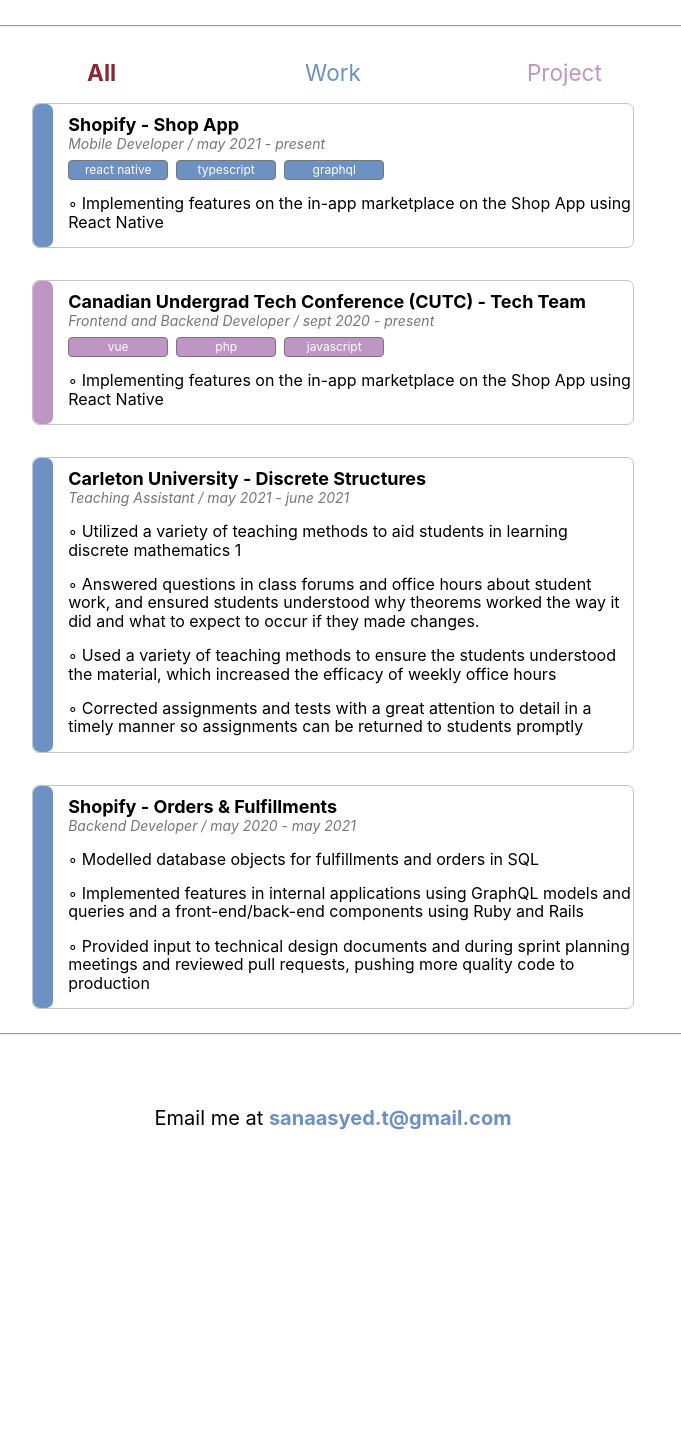
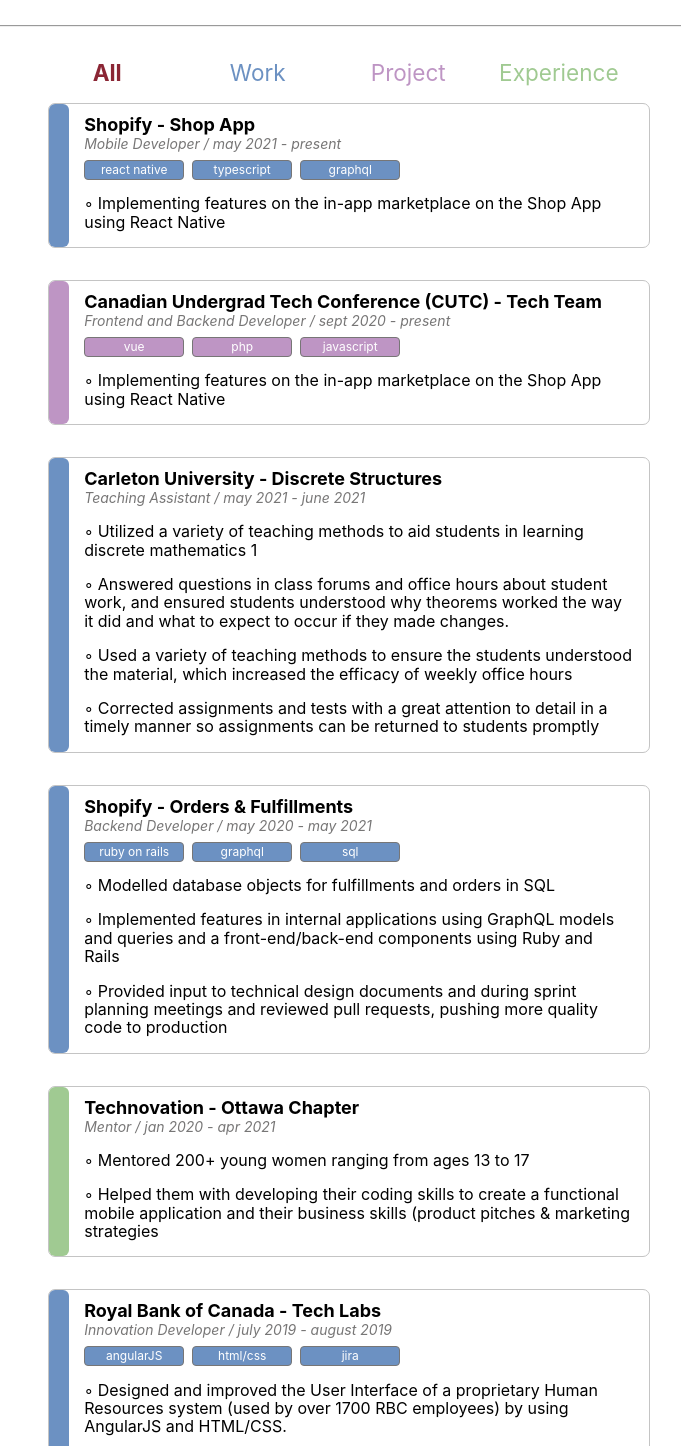
Before and after one commit to sanaasy/portfolio, a React (Create React App) app: page / in a window 1280 px wide. Shown: the part 464-1910 px from the top of the page, without its empty margins (307-988 px from the left). Before the commit the page ends 1675 px from the top, so only its background shows below. Built offline with nearby package versions, Linux system fonts and the light colour scheme.

Commit message:
adding more data

```diff
--- a/src/Showcase.tsx
+++ b/src/Showcase.tsx
@@ -14,6 +14,7 @@
   All: '#8B2635',
   [Category.Work]: '#6C91C2',
   [Category.Project]: '#BE95C4',
+  [Category.Experience] : '#A0CA92'
 };
 
 const Showcase = () => {
@@ -74,7 +75,7 @@
                     {languagesButtons}
                     { (languagesButtons !== null) ? <br/> : '' }
                     {description.map((point) => {
-                      return <p>◦ {point}</p>
+                      return <p style={{width: '97%'}}>◦ {point}</p>
                     })}
                   </div>
                 </div>
--- a/src/data.tsx
+++ b/src/data.tsx
@@ -2,7 +2,8 @@
 
 export enum Category {
   Work = 'Work',
-  Project = 'Project'
+  Project = 'Project',
+  Experience = 'Experience'
 }
 
 export type TimelineItemData = {
@@ -60,12 +61,42 @@
     subtitle: 'Backend Developer',
     duration: 'may 2020 - may 2021',
     category: Category.Work,
+    languages: [
+      'ruby on rails',
+      'graphql',
+      'sql'
+    ],
     description: [
       'Modelled database objects for fulfillments and orders in SQL',
       'Implemented features in internal applications using GraphQL models and queries and a front-end/back-end components using Ruby and Rails',
       'Provided input to technical design documents and during sprint planning meetings and reviewed pull requests, pushing more quality code to production'
     ]
   },
+  {
+    title: 'Technovation - Ottawa Chapter',
+    subtitle: 'Mentor',
+    duration: 'jan 2020 - apr 2021',
+    category: Category.Experience,
+    description: [
+      'Mentored 200+ young women ranging from ages 13 to 17',
+      'Helped them with developing their coding skills to create a functional mobile application and their business skills (product pitches & marketing strategies',
+    ]
+  },
+  {
+    title: 'Royal Bank of Canada - Tech Labs',
+    subtitle: 'Innovation Developer',
+    duration: 'july 2019 - august 2019',
+    category: Category.Work,
+    languages: [
+      'angularJS',
+      'html/css',
+      'jira'
+    ],
+    description: [
+      'Designed and improved the User Interface of a proprietary Human Resources system (used by over 1700 RBC employees) by using AngularJS and HTML/CSS.',
+      'Presented solutions in weekly demos and pitched a feature prototype (received the Recognition of Excellence on Demo Day award).',
+    ]
+  },
 ];
 
 export {experience};
--- a/src/styles/Showcase.module.css
+++ b/src/styles/Showcase.module.css
@@ -10,13 +10,15 @@
   border: 1px solid #C4C4C4;
   border-radius: 7px;
   width: 600px;
-  margin: 1rem;
+  margin-left: 2rem;
+  margin-bottom: 1rem;
+  margin-top: 1rem;
 }
 
 .Category {
   height: 100%;
   width: 20px;
-  border-radius: 7px;
+  border-radius: 6px;
   position: absolute;
   float: left;
 }
@@ -29,11 +31,13 @@
 }
 
 .FilterButton {
+  display: flex;
+  justify-content: center;
   background: none;
   border: none;
   cursor: pointer;
-  margin: 0 3rem;
-  width: 6em;
+  margin: 0 4rem;
+  width: 1em;
 }
 
 .FilterControl button:hover, .FilterControl button:focus, .FilterControl .active {
@@ -41,7 +45,6 @@
   background: none;
   border: none;
   cursor: pointer;
-  margin: 0 3rem;
 }
 
 .TextContainer {
```
